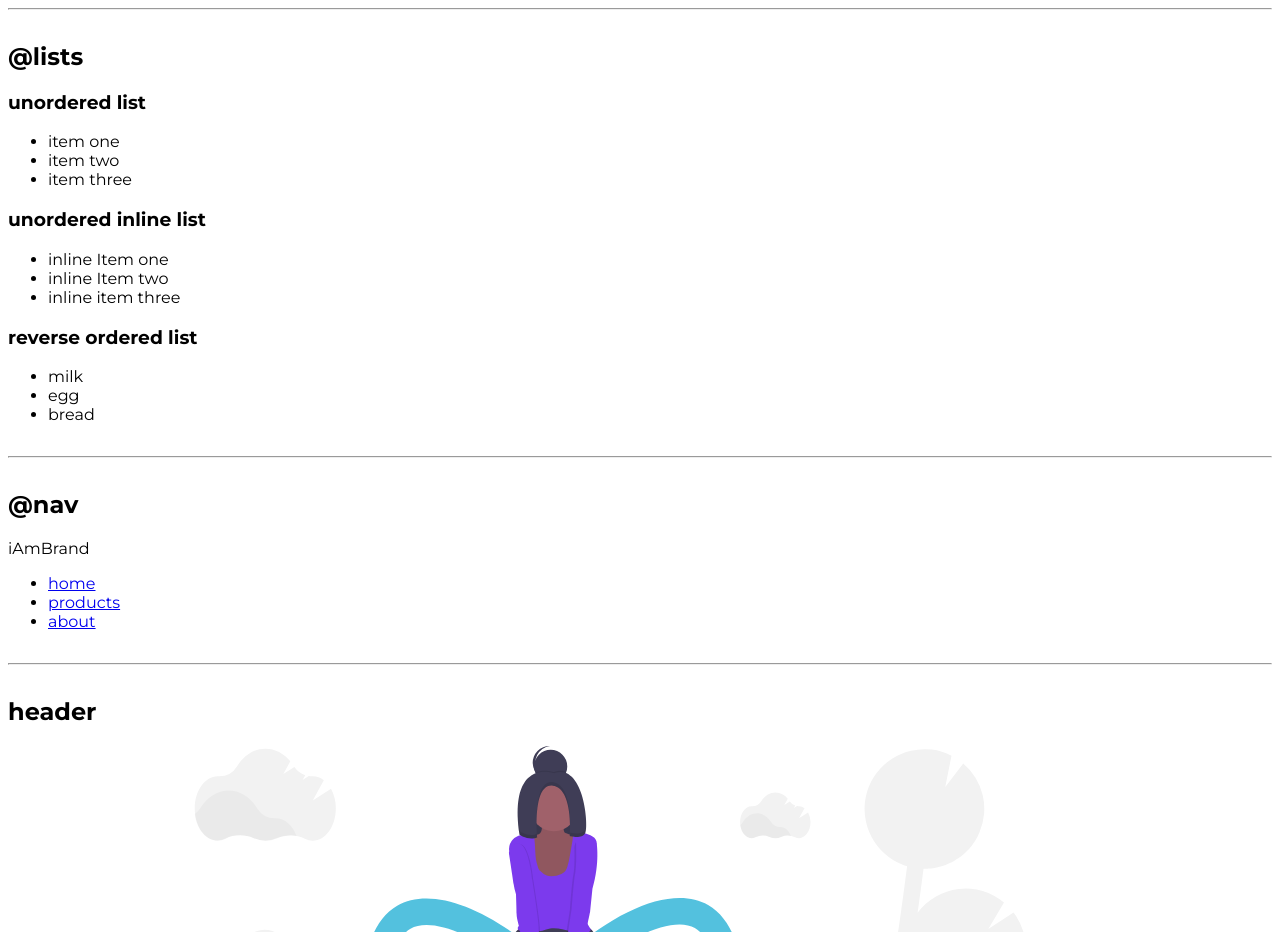
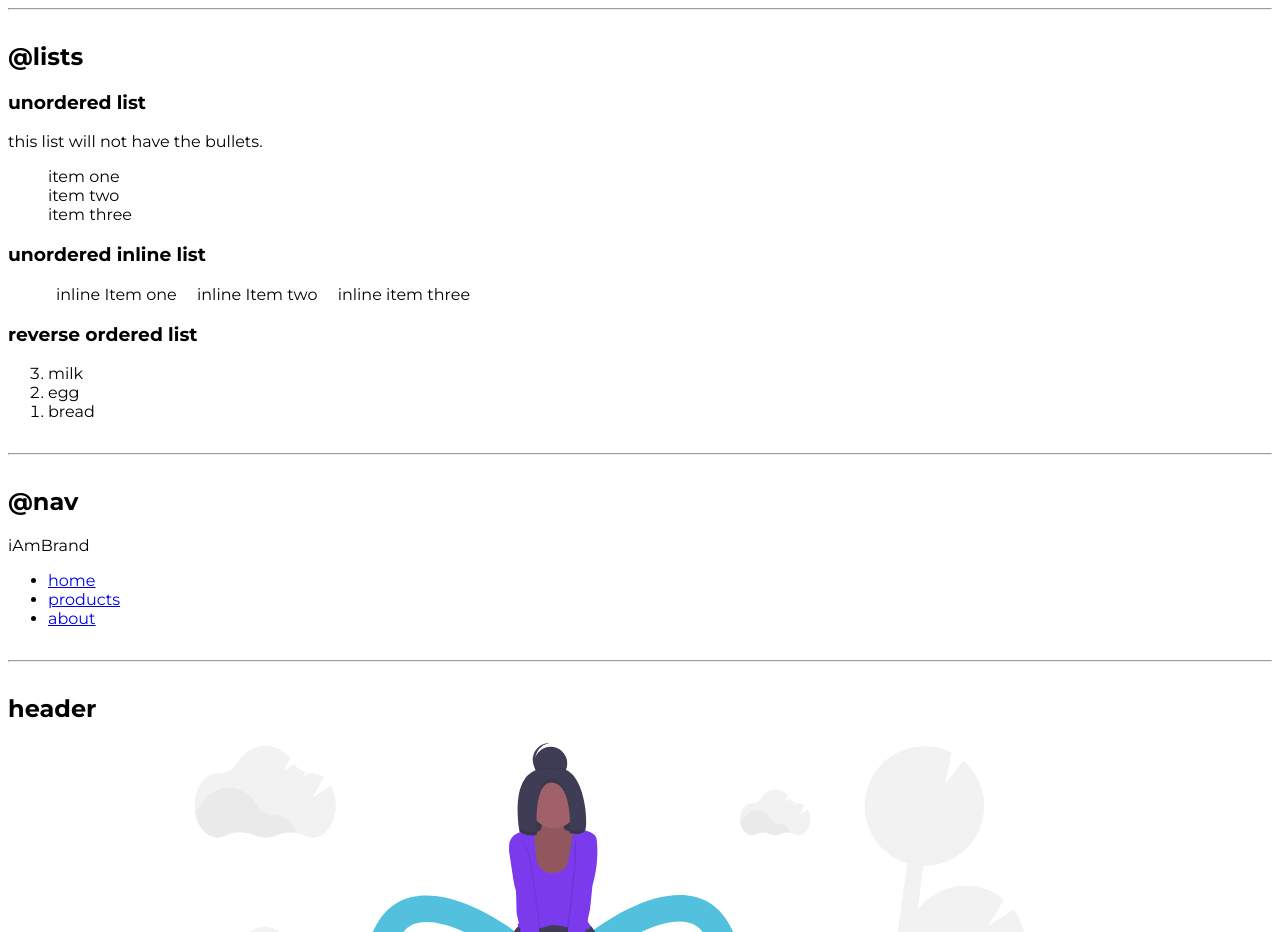
Before and after one commit to RaviPratihast/Component-Library-NeoGcamp-Lession3, a plain HTML site: page index.html in a window 1280 px wide. Shown: the part 780-1712 px from the top of the page. Drawn offline with Linux system fonts and the light colour scheme.

Commit message:
list inline
earlier it was vertical and now it is horizontal.

```diff
--- a/index.html
+++ b/index.html
@@ -46,6 +46,7 @@
     <a class="link link-secondary " href="/">secondary link</a>
 
     <hr>
+
     <h2>@lists</h2>
     <!-- <div>
         here is my list
@@ -54,24 +55,25 @@
         <div> 3. item three</div>
     </div> -->
     <h3>unordered list</h3>
-    <ul>
+    <P>this list will not have the bullets.</P>
+    <ul class="list-non-bullet">
         <li>item one</li>
         <li>item two</li>
         <li>item three</li>
     </ul>
     <h3>unordered inline list</h3>
-    <ul>
-        <li>inline Item one</li>
-        <li>inline Item two</li>
-        <li>inline item three</li>
+    <ul class="list-non-bullet">
+        <li class=list-item-inline>inline Item one</li>
+        <li class=list-item-inline>inline Item two</li>
+        <li class=list-item-inline>inline item three</li>
     </ul>
 
     <h3>reverse ordered list</h3>
-    <ul>
+    <ol reversed>
         <li>milk</li>
         <li>egg</li>
         <li>bread</li>
-    </ul>
+    </ol>
 
     <hr>
     <h2>@nav</h2>
--- a/style.css
+++ b/style.css
@@ -74,3 +74,15 @@ primary color for our website!
     border-radius: 0.5rem;
     border: 1px solid var(--primary-color);
 }
+
+/* lists */
+.list-non-bullet
+{
+    list-style:none;
+}
+
+.list-item-inline
+{
+    display: inline;
+    padding:0rem 0.5rem;
+}
```
